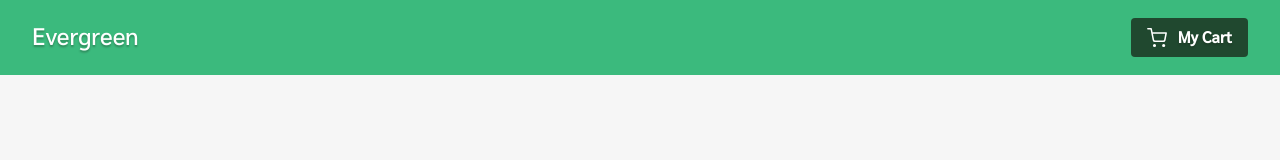
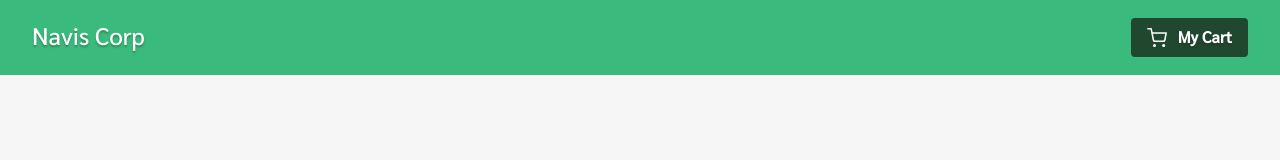
Before and after one commit to llfalcao/shopping-cart, a React (Create React App) app: page / in a window 1280 px wide. Shown: the top 160 px of the page. Built offline with nearby package versions, Linux system fonts and the light colour scheme.

Commit message:
Fix route

```diff
--- a/src/components/Header/Header.js
+++ b/src/components/Header/Header.js
@@ -4,8 +4,8 @@ import * as S from './styles';
 const Header = () => {
   return (
     <S.Header>
-      <S.Title>Evergreen</S.Title>
-      <S.LinkCart to="/checkout">
+      <S.Title>Navis Corp</S.Title>
+      <S.LinkCart to="/shopping-cart/checkout">
         <img src={cart} alt="Cart Icon" />
         <span>My Cart</span>
       </S.LinkCart>
```
